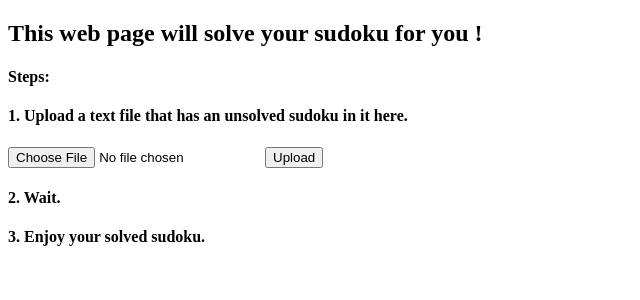
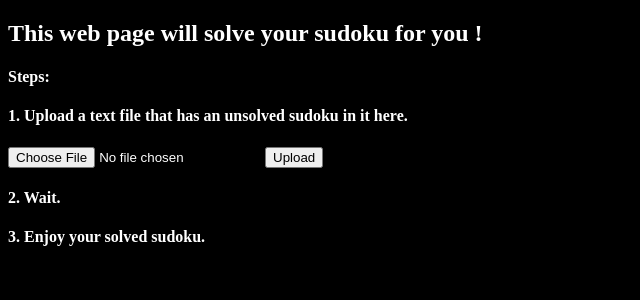
Before and after one commit to eden-fenster/Sudoku, a Flask app: page / in a window 1280 px wide. Shown: the top 300 px of the page, without its empty margins (0-640 px from the left). Run offline with Flask 3, Linux system fonts and the light colour scheme.

Commit message:
* Home page is in dark mode. * Still need to turn results page to dark mode somehow. * See how I delete previously used files from container. * See how to have name for port as well. * Need to make webpage look prettier.

```diff
--- a/web/templates/upload.html
+++ b/web/templates/upload.html
@@ -1,6 +1,24 @@
 <!DOCTYPE html>
 <html lang="en">
 <head>
+   <style>
+   body {
+     background-color: black;
+   }
+
+   h2 {
+     color: white;
+     margin-left: 0px;
+   }
+   h4 {
+     color: white;
+     margin-left: 0px;
+   }
+   form {
+     color: white;
+     margin-left: 0px;
+   }
+   </style>
     <title>Sudoku Solver Server</title>
 </head>
    <body>
```
